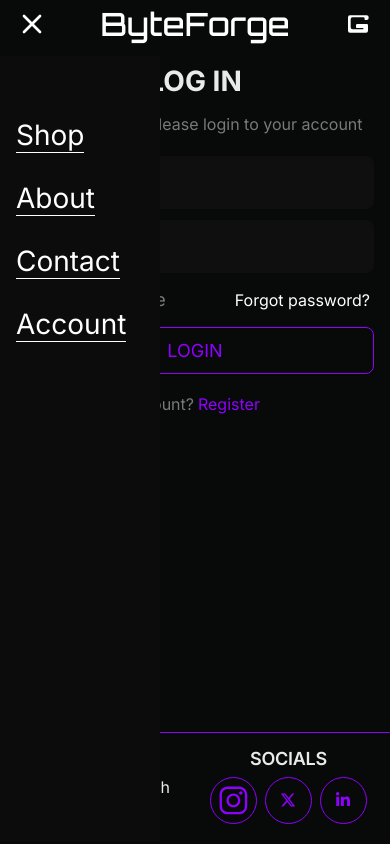
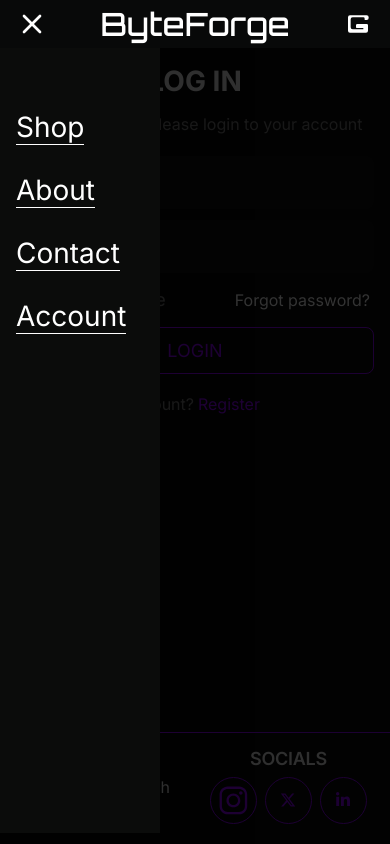
Before and after one commit to ParalelSt/ByteForge, a React (Vite) app in the folder byteForge/: page /auth in a window 390 px wide. Both pictures are taken after a click on the button 32 px from the left and 24 px from the top of the page. Built offline with nearby package versions, Linux system fonts and the light colour scheme; no server answers.

Commit message:
feat: dropdown animation

```diff
--- a/byteForge/src/components/Header.tsx
+++ b/byteForge/src/components/Header.tsx
@@ -26,12 +26,10 @@
           <FiMenu className="dropdown-icon" color="white" />
         )}
       </button>
-      {hamburgerOpen && (
-        <MobileNavigation
-          isOpen={hamburgerOpen}
-          setIsOpen={setHamburgerOpen}
-        ></MobileNavigation>
-      )}
+      <MobileNavigation
+        isOpen={hamburgerOpen}
+        setIsOpen={setHamburgerOpen}
+      ></MobileNavigation>
       <DesktopNavigation></DesktopNavigation>
       <Link className="logo" to={"/"}>
         ByteForge
--- a/byteForge/src/components/MobileNavigation.tsx
+++ b/byteForge/src/components/MobileNavigation.tsx
@@ -1,14 +1,23 @@
 import "@/styles/navigation.scss";
 import { Link } from "react-router-dom";
-import { useEffect, useRef, type SetStateAction } from "react";
+import { useEffect, useRef, useState } from "react";
 
 interface NavigationProps {
-  isOpen?: boolean;
-  setIsOpen: React.Dispatch<SetStateAction<boolean>>;
+  isOpen: boolean;
+  setIsOpen: React.Dispatch<React.SetStateAction<boolean>>;
 }
 
 const MobileNavigation = ({ isOpen, setIsOpen }: NavigationProps) => {
   const navRef = useRef<HTMLDivElement | null>(null);
+  const [closing, setClosing] = useState(false);
+
+  const closeMenu = () => {
+    setClosing(true);
+    setTimeout(() => {
+      setClosing(false);
+      setIsOpen(false);
+    }, 300);
+  };
 
   useEffect(() => {
     if (isOpen) {
@@ -27,7 +36,7 @@
 
     const handleClickOutside = (e: MouseEvent) => {
       if (navRef.current && !navRef.current.contains(e.target as Node)) {
-        setIsOpen(false);
+        closeMenu();
       }
     };
 
@@ -36,23 +45,27 @@
     return () => {
       document.removeEventListener("mousedown", handleClickOutside);
     };
-  }, [isOpen, setIsOpen]);
+  }, [isOpen]);
+
+  const stateClass = closing ? "closing" : isOpen ? "open" : "";
 
   return (
-    <nav className="mobile-nav" ref={navRef}>
-      <Link to={"/shop"} onClick={() => setIsOpen(false)}>
+    <div className={`nav-overlay ${stateClass}`}>
+      <nav className={`mobile-nav ${stateClass}`} ref={navRef}>
+        <Link to={"/shop"} onClick={closeMenu}>
           <span>Shop</span>
         </Link>
-      <Link to={"/about"} onClick={() => setIsOpen(false)}>
+        <Link to={"/about"} onClick={closeMenu}>
           <span>About</span>
         </Link>
-      <Link to={"/contact"} onClick={() => setIsOpen(false)}>
+        <Link to={"/contact"} onClick={closeMenu}>
           <span>Contact</span>
         </Link>
-      <Link to={"/account"} onClick={() => setIsOpen(false)}>
+        <Link to={"/account"} onClick={closeMenu}>
           <span>Account</span>
         </Link>
       </nav>
+    </div>
   );
 };
 
--- a/byteForge/src/styles/cart.scss
+++ b/byteForge/src/styles/cart.scss
@@ -4,12 +4,13 @@
 .background-overlay {
   position: fixed;
   right: 0;
-  top: 3.5rem;
+  top: 3rem;
 
   width: 100%;
   height: 100vh;
 
   padding: 1rem;
+  padding-top: 1.5rem;
 
   background-color: rgba(0, 0, 0, 0.8);
 
--- a/byteForge/src/styles/navigation.scss
+++ b/byteForge/src/styles/navigation.scss
@@ -1,10 +1,41 @@
 @use "@/styles/mixins/mixins" as m;
 @use "@/styles/variables" as v;
 
+.nav-overlay {
+    position: fixed;
+    right: 0;
+    top: 3rem;
+
+    width: 100%;
+    height: 100vh;
+
+    padding: 1rem;
+    padding-top: 1.5rem;
+
+    background-color: rgba(0, 0, 0, 0.8);
+
+    z-index: 1000;
+
+    opacity: 0;
+    pointer-events: none;
+    transition: opacity 200ms ease;
+
+    &.open {
+        opacity: 1;
+        pointer-events: auto;
+    }
+
+    &.closing {
+        opacity: 0;
+        pointer-events: none;
+        transition: opacity 300ms ease-in;
+    }
+}
+
 .mobile-nav {
-    position: absolute;
+    position: fixed;
     left: 0;
-    top: 0.5rem;
+    top: 0;
 
     @include m.flexColLeft;
 
@@ -17,6 +48,21 @@
     z-index: 1000;
 
     background-color: v.$drop-down-bg-color;
+
+    transform: translateX(-100%);
+    opacity: 0;
+    transition: transform 200ms ease, opacity 200ms ease;
+
+    &.open {
+        transform: translateX(0);
+        opacity: 1;
+    }
+
+    &.closing {
+        transform: translateX(-20%);
+        opacity: 0;
+        transition: transform 300ms ease, opacity 300ms ease;
+    }
 
     a {
         display: block;
```
Lines whose indentation alone changed are shown as unchanged.
